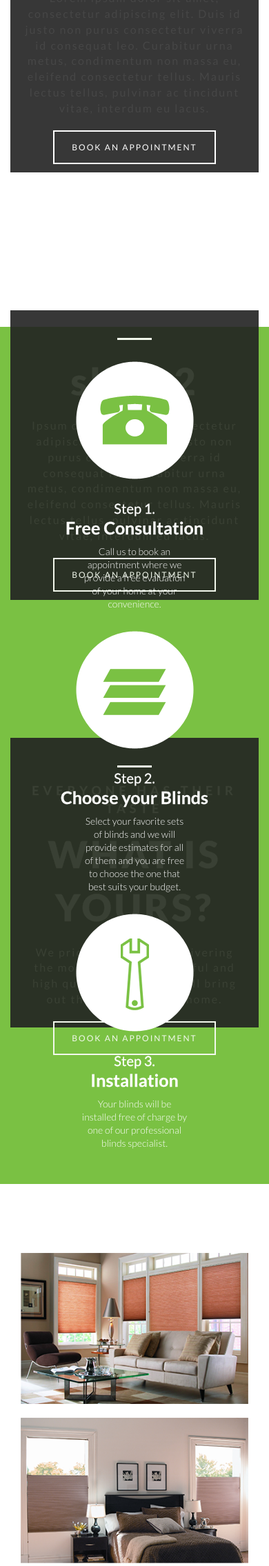
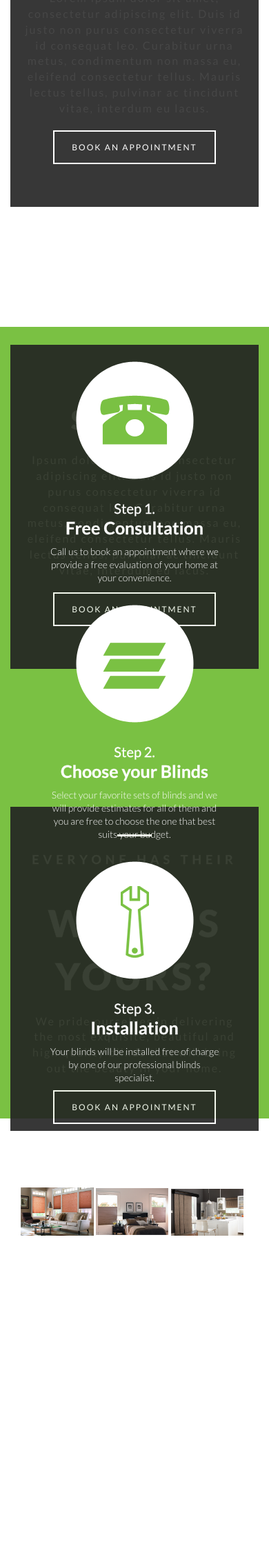
Before and after one commit to godspell/excel-blinds, a PHP site: page / in a window 390 px wide. Shown: the part 481-2752 px from the top of the page at 69% size. Run offline with PHP 8.4, Linux system fonts and the light colour scheme; style sheets or scripts are compiled from the project's sources; some libraries are stand-ins or nearby versions.

Commit message:
extended first page list height + updated green area paragraph width

```diff
--- a/css/style.less
+++ b/css/style.less
@@ -84,6 +84,10 @@
 	position: static;
 	z-index: 3;
 	opacity: 0.9;
+}
+
+.page {
+	min-height: 750px !important;
 }
 
 // /* Custom Button */
@@ -207,12 +211,6 @@
   font-weight: 300;
   color: white;
   text-align: center;
-  /* Mobile View */
-}
-@media (max-width: 768px) {
-	section.page-2 p {
-	  margin: 10px 25% 0 25%;
-	}
 }
 
 /*------------------------- Page 3 -------------------------*/
@@ -354,6 +352,23 @@
 
 @media (max-width: 768px) {
 
+	/* Temporary slider */
+	section.page-3 img{
+		width: 32%;
+		margin-right: 1%;
+		margin-bottom: 20px;
+		float: left;
+	}
+	/* End Temporary slider */
+
+	section#fader ul#slides li {
+		height: 470px;
+	}
+
+	section.page-2 p {
+	  margin: 10px 10% 0 10%;
+	}
+
 	footer div.right {
 		text-align: left;
 		line-height: 20px;
--- a/js/script.js
+++ b/js/script.js
@@ -3,3 +3,7 @@
 	$("#fader").css('height', $(window).height());
 
 });
+
+$( window ).resize(function() {
+  $("#fader").css('height', $(window).height());
+});
```
